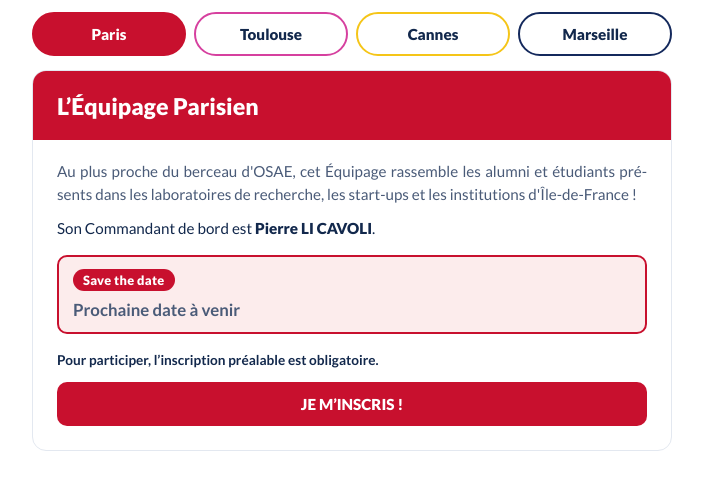
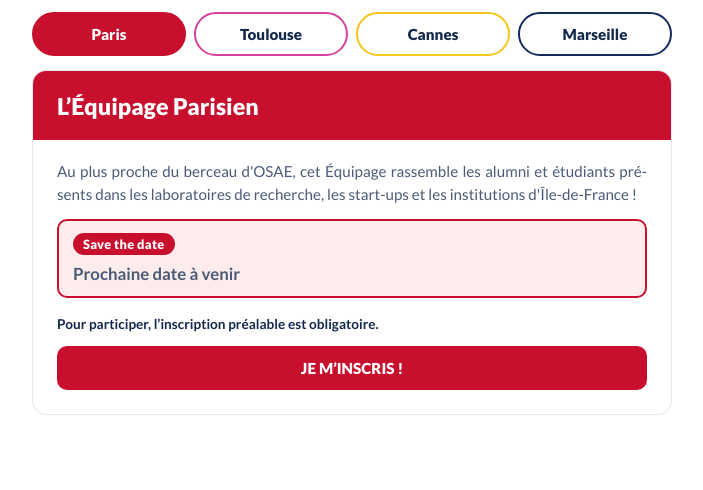
Before and after one commit to amosae/aperosae, a plain HTML site: page index.html in a window 1280 px wide. Shown: the whole page, without its empty margins (288-991 px from the left). Drawn offline with Linux system fonts and the light colour scheme; no server answers.

Commit message:
Update index.html

```diff
--- a/index.html
+++ b/index.html
@@ -105,27 +105,24 @@ const DEFAULT_LINK = "https://VOTRE-LIEN-ASSOCONNECT";
 
 /* =====================================================================
    2) ÉQUIPAGES — textes fixes (modifiés rarement)
+   Le Commandant de bord est lu dans la colonne "Commandant de bord" du Sheet.
    ===================================================================== */
 const EQUIPAGES = [
   { id: "paris", ville: "Paris",
     nom: "L’Équipage Parisien",
     desc: "Au plus proche du berceau d'OSAE, cet Équipage rassemble les alumni et étudiants présents dans les laboratoires de recherche, les start-ups et les institutions d'Île-de-France !",
-    commandant: "Pierre LI CAVOLI",
     c1: "#f6c6c6", c2: "#c8102e", on: "#ffffff" },
   { id: "toulouse", ville: "Toulouse",
     nom: "L’Équipage Toulousain",
     desc: "Ancré au cœur de la ville rose, cet Équipage réunit la communauté OSAE des grands acteurs et PME de la région. Garanti 100 % team chocolatine !",
-    commandant: "Raphaël FLOR",
     c1: "#f9c9ea", c2: "#d6409f", on: "#ffffff" },
   { id: "cannes", ville: "Cannes",
     nom: "L’Équipage Cannois",
     desc: "Le rendez-vous des diplômés OSAE du bassin azuréen. Entre deux projets d'ingénierie spatiale, on s'y retrouve pour un verre au bord de l'eau avec un filet d'huile d'olive !",
-    commandant: "Dimitri DELAMOYE",
     c1: "#fdeea0", c2: "#f5c518", on: "#12284c" },
   { id: "marseille", ville: "Marseille",
     nom: "L’Équipage Marseillais",
     desc: "Situé en terre provençale pour rassembler les anciens du Master. Le cocktail idéal : des discussions passionnées et un ApérOSAE sous le soleil !",
-    commandant: "Dimitri DELAMOYE",
     c1: "#c3cde3", c2: "#14295c", on: "#ffffff" }
 ];
 
@@ -225,10 +222,13 @@ function render(data) {
     const body = el("div", "body");
     body.appendChild(el("p", "desc", e.desc));
 
-    const cap = el("p", "captain", "Son Commandant de bord est ");
-    cap.appendChild(el("strong", "", e.commandant));
-    cap.append(".");
-    body.appendChild(cap);
+    const nomCommandant = d["commandant de bord"];
+    if (nomCommandant) {
+      const cap = el("p", "captain", "Son Commandant de bord est ");
+      cap.appendChild(el("strong", "", nomCommandant));
+      cap.append(".");
+      body.appendChild(cap);
+    }
 
     const box = el("div", "date-box");
     box.appendChild(el("span", "badge", "Save the date"));
```
